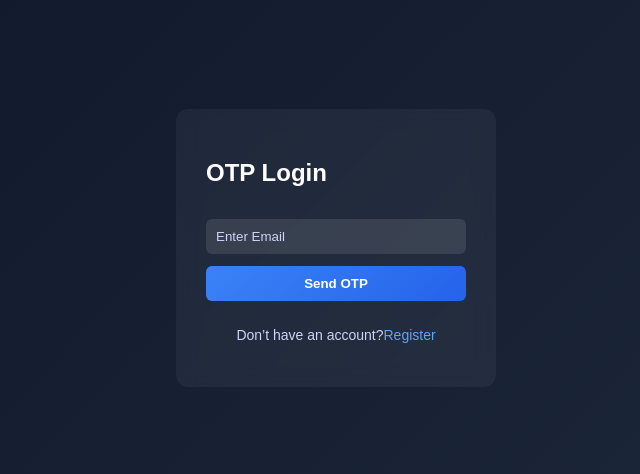
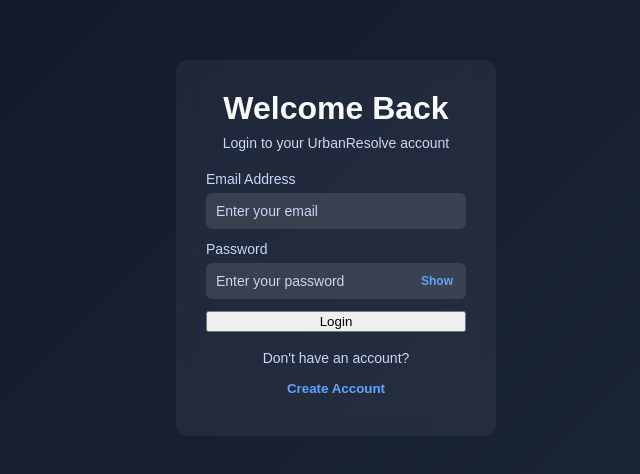
Before and after one commit to VISHAL862586/urbanresolve-frontend, a React (Vite) app: page /login in a window 1280 px wide. Shown: the part 152-626 px from the top of the page, without its empty margins (304-944 px from the left). Built offline with nearby package versions, Linux system fonts and the light colour scheme.

Commit message:
Update login page with email password authentication

```diff
--- a/src/Pages/Account.css
+++ b/src/Pages/Account.css
@@ -22,6 +22,7 @@
 .user-title {
     text-align: center;
     color: #f8fafc;
+    margin-bottom: 8px;
 }
 
 .user-input,
@@ -33,6 +34,13 @@
 
     background: rgba(255, 255, 255, 0.1);
     color: white;
+
+    font-size: 14px;
+    box-sizing: border-box;
+}
+
+.user-input {
+    width: 100%;
 }
 
 .user-textarea {
@@ -44,6 +52,49 @@
     color: #cbd5f5;
 }
 
+/* =========================
+   PASSWORD FIELD
+========================= */
+
+.password-wrapper {
+    position: relative;
+    width: 100%;
+}
+
+.password-input {
+    width: 100%;
+    padding-right: 65px;
+}
+
+.password-toggle {
+    position: absolute;
+
+    right: 8px;
+    top: 50%;
+
+    transform: translateY(-50%);
+
+    border: none;
+    background: transparent;
+
+    color: #60a5fa;
+
+    font-size: 12px;
+    font-weight: 600;
+
+    cursor: pointer;
+
+    padding: 5px;
+}
+
+.password-toggle:hover {
+    color: #93c5fd;
+}
+
+/* =========================
+   BUTTON
+========================= */
+
 .user-btn {
     padding: 10px;
     border-radius: 6px;
@@ -51,6 +102,7 @@
 
     background: linear-gradient(135deg, #3b82f6, #2563eb);
     color: white;
+
     font-weight: 600;
     cursor: pointer;
 
@@ -61,9 +113,21 @@
     transform: translateY(-2px);
     box-shadow: 0 10px 25px rgba(37, 99, 235, 0.4);
 }
+
 .user-btn:active {
     transform: scale(0.98);
 }
+
+.user-btn:disabled {
+    opacity: 0.6;
+    cursor: not-allowed;
+    transform: none;
+    box-shadow: none;
+}
+
+/* =========================
+   REGISTER / LOGIN TEXT
+========================= */
 
 .user-text {
     text-align: center;
@@ -76,98 +140,259 @@
     cursor: pointer;
 }
 
-/* OTP TIMER */
-
-.otp-timer{
-    color:white;
-    margin-top:15px;
-    text-align:center;
-}
-
-/* RESEND BUTTON */
-
-.resend-btn{
-    margin-top:10px;
-    width:100%;
-    padding:12px;
-    border:none;
-    border-radius:10px;
-    background:#22c55e;
-    color:white;
-    cursor:pointer;
-    font-weight:bold;
-    transition:0.3s;
-}
-
-.resend-btn:hover{
-    background:#16a34a;
+.user-link:hover {
+    color: #93c5fd;
 }
 
 /* =========================
-   CUSTOM POPUP
+   ACCOUNT PAGE
 ========================= */
 
-.custom-popup{
+.account-page {
+    height: 100vh;
+    display: flex;
+    justify-content: center;
+    align-items: center;
 
-    position:fixed;
-
-    top:25px;
-    right:25px;
-
-    padding:18px 28px;
-
-    border-radius:12px;
-
-    color:white;
-
-    font-size:17px;
-    font-weight:bold;
-
-    z-index:9999;
-
-    box-shadow:0 8px 20px rgba(0,0,0,0.3);
-
-    animation:slideIn 0.4s ease;
+    background: linear-gradient(135deg, #0f172a, #1e293b);
 }
 
-/* SUCCESS */
+.account-card {
+    width: 320px;
+    padding: 30px;
+    border-radius: 12px;
 
-.custom-popup.success{
+    background: rgba(255, 255, 255, 0.05);
+    backdrop-filter: blur(10px);
 
-    background:#22c55e;
+    box-sizing: border-box;
 }
 
-/* ERROR */
-
-.custom-popup.error{
-
-    background:#ef4444;
+.account-header {
+    text-align: center;
+    margin-bottom: 20px;
 }
 
-      /* Dropdown options */
-      select option {
-          background: #1f2940;   /* dark dropdown background */
-          color: #fff;           /* visible text */
+.account-title {
+    color: #f8fafc;
+    margin: 0 0 8px 0;
 }
 
-      /* Optional hover effect */
+.account-subtitle {
+    color: #cbd5f5;
+    font-size: 14px;
+    margin: 0;
+}
+
+.account-form {
+    display: flex;
+    flex-direction: column;
+    gap: 12px;
+}
+
+.form-group {
+    display: flex;
+    flex-direction: column;
+    gap: 6px;
+}
+
+.form-group label {
+    color: #cbd5f5;
+    font-size: 14px;
+}
+
+/* =========================
+   ACCOUNT INPUT
+========================= */
+
+.account-input {
+    width: 100%;
+    padding: 10px;
+
+    border-radius: 6px;
+    border: none;
+    outline: none;
+
+    background: rgba(255, 255, 255, 0.1);
+    color: white;
+
+    font-size: 14px;
+
+    box-sizing: border-box;
+}
+
+.account-input::placeholder {
+    color: #cbd5f5;
+}
+
+.account-input:focus {
+    box-shadow: 0 0 0 2px rgba(59, 130, 246, 0.45);
+}
+
+/* =========================
+   ACCOUNT MESSAGE
+========================= */
+
+.account-message {
+    padding: 10px;
+    border-radius: 6px;
+
+    text-align: center;
+    font-size: 14px;
+    font-weight: 600;
+
+    margin-bottom: 12px;
+}
+
+.account-message.success {
+    background: #22c55e;
+    color: white;
+}
+
+.account-message.error {
+    background: #ef4444;
+    color: white;
+}
+
+/* =========================
+   REGISTER BUTTON
+========================= */
+
+.register-btn {
+    width: 100%;
+
+    padding: 10px;
+    border-radius: 6px;
+    border: none;
+
+    background: transparent;
+
+    color: #60a5fa;
+
+    font-weight: 600;
+
+    cursor: pointer;
+
+    transition: 0.3s;
+}
+
+.register-btn:hover {
+    color: #93c5fd;
+    background: rgba(255, 255, 255, 0.05);
+}
+
+/* =========================
+   ACCOUNT DIVIDER
+========================= */
+
+.account-divider {
+    text-align: center;
+
+    margin: 18px 0 5px;
+
+    color: #cbd5f5;
+    font-size: 14px;
+}
+
+/* =========================
+   POPUP
+========================= */
+
+.custom-popup {
+    position: fixed;
+
+    top: 25px;
+    right: 25px;
+
+    padding: 18px 28px;
+
+    border-radius: 12px;
+
+    color: white;
+
+    font-size: 17px;
+    font-weight: bold;
+
+    z-index: 9999;
+
+    box-shadow: 0 8px 20px rgba(0, 0, 0, 0.3);
+
+    animation: slideIn 0.4s ease;
+}
+
+/* =========================
+   SUCCESS
+========================= */
+
+.custom-popup.success {
+    background: #22c55e;
+}
+
+/* =========================
+   ERROR
+========================= */
+
+.custom-popup.error {
+    background: #ef4444;
+}
+
+/* =========================
+   DROPDOWN OPTIONS
+========================= */
+
+select option {
+    background: #1f2940;
+    color: #fff;
+}
+
 select option:hover {
     background: #2563eb;
     color: white;
 }
 
-/* ANIMATION */
+/* =========================
+   ANIMATION
+========================= */
 
-@keyframes slideIn{
+@keyframes slideIn {
 
-    from{
-        transform:translateX(100%);
-        opacity:0;
+    from {
+        transform: translateX(100%);
+        opacity: 0;
     }
 
-    to{
-        transform:translateX(0);
-        opacity:1;
+    to {
+        transform: translateX(0);
+        opacity: 1;
     }
 
 }
+
+/* =========================
+   MOBILE
+========================= */
+
+@media (max-width: 500px) {
+
+    .user-form {
+        width: calc(100% - 30px);
+        max-width: 320px;
+        padding: 25px;
+    }
+
+    .account-card {
+        width: calc(100% - 30px);
+        max-width: 320px;
+        padding: 25px;
+    }
+
+    .custom-popup {
+        top: 15px;
+        right: 15px;
+        left: 15px;
+
+        text-align: center;
+
+        padding: 15px;
+    }
+}
--- a/src/Pages/Login.jsx
+++ b/src/Pages/Login.jsx
@@ -7,120 +7,33 @@
   const navigate = useNavigate();
 
   const [email, setEmail] = useState("");
-  const [otp, setOtp] = useState("");
+  const [password, setPassword] = useState("");
 
-  const [showOtpBox, setShowOtpBox] =
-    useState(false);
+  const [showPassword, setShowPassword] = useState(false);
+  const [loading, setLoading] = useState(false);
 
-  const [showPopup, setShowPopup] =
-    useState(false);
+  const [message, setMessage] = useState("");
+  const [messageType, setMessageType] = useState("");
 
-  const [timer, setTimer] =
-    useState(30);
+  async function handleLogin(e) {
 
-  const [resendDisabled, setResendDisabled] =
-    useState(true);
+    e.preventDefault();
 
-  const [popupMessage, setPopupMessage] =
-    useState("");
+    setMessage("");
+    setMessageType("");
 
-  const [popupType, setPopupType] =
-    useState("");
-
-  // =========================
-  // SEND OTP
-  // =========================
-
-  async function sendOtp() {
+    if (!email.trim() || !password.trim()) {
+      setMessage("Please enter email and password.");
+      setMessageType("error");
+      return;
+    }
 
     try {
 
-      const res = await fetch(
-        `${"https://urbanresolve-render-backend.onrender.com"}/api/auth/send-otp`,
-        {
-          method: "POST",
-          headers: {
-            "Content-Type": "application/json"
-          },
-          credentials: "include",
-          body: JSON.stringify({ email })
-        }
-      );
-
-      const message = await res.text();
-
-      // USER NOT FOUND
-      if (message.includes("User not found")) {
-
-       setPopupMessage(message);
-
-        setPopupType("error");
-
-        setTimeout(() => {
-          setPopupMessage("");
-        }, 1000);
-
-        return;
-      }
-
-      // SUCCESS
-      setPopupMessage("OTP Sent Successfully ✅");
-
-      setPopupType("success");
-
-      setTimeout(() => {
-        setPopupMessage("");
-      }, 1000);
-
-      setShowOtpBox(true);
-
-      setTimer(20);
-
-      setResendDisabled(true);
-
-      startTimer();
-
-    } catch (err) {
-
-      console.error(err);
-
-      alert("Something went wrong");
-    }
-  }
-
-  // =========================
-  // TIMER
-  // =========================
-
-  function startTimer() {
-
-    let count = 60;
-    const interval = setInterval(() => {
-
-      count--;
-
-      setTimer(count);
-
-      if (count <= 0) {
-
-        clearInterval(interval);
-
-        setResendDisabled(false);
-      }
-
-    }, 500);
-  }
-
-  // =========================
-  // VERIFY OTP
-  // =========================
-
-  async function verifyOtp() {
-
-    try {
+      setLoading(true);
 
       const res = await fetch(
-        `${"https://urbanresolve-render-backend.onrender.com"}/api/auth/verify-otp`,
+        "https://urbanresolve-render-backend.onrender.com/api/auth/login",
         {
           method: "POST",
           headers: {
@@ -128,170 +41,168 @@
           },
           credentials: "include",
           body: JSON.stringify({
-            email,
-            otp
+            email: email.trim(),
+            password
           })
         }
       );
 
+      const responseText = await res.text();
+
       if (!res.ok) {
-        throw new Error("Invalid OTP");
+        setMessage(
+          responseText || "Invalid email or password."
+        );
+        setMessageType("error");
+        return;
       }
-      const user = await res.json();
+
+      let user;
+
+      try {
+        user = JSON.parse(responseText);
+      } catch {
+        user = null;
+      }
 
       console.log("Logged in user:", user);
 
-      // Check whether session exists
-    const me = await fetch(
-        `${"https://urbanresolve-render-backend.onrender.com"}/api/auth/me`,
-        {
-            credentials: "include"
-        }
-    );
-
-    console.log("ME STATUS:", me.status);
-
-    const text = await me.text();
-
-    console.log("ME RESPONSE:", text);
-
-      setShowPopup(true);
+      setMessage("Login successful!");
+      setMessageType("success");
 
       setTimeout(() => {
-          setShowPopup(false);
-          navigate("/");
-      }, 2000);
+        navigate("/");
+      }, 1200);
 
-    } catch (err) {
+    } catch (error) {
 
-      console.error(err);
+      console.error("Login error:", error);
 
-      setPopupMessage("Invalid OTP ❌");
+      setMessage(
+        "Unable to connect to server. Please try again."
+      );
+      setMessageType("error");
 
-      setPopupType("error");
+    } finally {
 
-      setTimeout(() => {
-        setPopupMessage("");
-      }, 2000);
+      setLoading(false);
+
     }
   }
 
-  // =========================
-  // RESEND OTP
-  // =========================
+  return (
+    <div className="account-page">
 
-  function resendOtp() {
+      <div className="account-card">
 
-    sendOtp();
-  }
+        <div className="account-header">
 
-  return (
+          <h1 className="account-title">
+            Welcome Back
+          </h1>
 
-    <>
+          <p className="account-subtitle">
+            Login to your UrbanResolve account
+          </p>
 
-    {popupMessage && (
+        </div>
 
-      <div className={`custom-popup ${popupType}`}>
-
-        {popupMessage}
-
-      </div>
-    )}
-
-    <div className="user-container">
-
-      <div className="user-form">
-
-        <h2>OTP Login</h2>
-
-        {/* EMAIL */}
-        <input
-          className="user-input"
-          type="email"
-          placeholder="Enter Email"
-          value={email}
-          onChange={(e) =>
-            setEmail(e.target.value)
-          }
-        />
-
-        {/* SEND OTP */}
-        {!showOtpBox && (
-
-          <button
-            className="user-btn"
-            onClick={sendOtp}
-          >
-            Send OTP
-          </button>
+        {message && (
+          <div className={`account-message ${messageType}`}>
+            {message}
+          </div>
         )}
 
-        {/* OTP SECTION */}
-        {showOtpBox && (
+        <form
+          className="account-form"
+          onSubmit={handleLogin}
+        >
 
-          <>
+          {/* Email */}
+          <div className="form-group">
+
+            <label htmlFor="email">
+              Email Address
+            </label>
 
             <input
-              className="user-input"
-              type="text"
-              placeholder="Enter OTP"
-              value={otp}
-              onChange={(e) =>
-                setOtp(e.target.value)
-              }
+              id="email"
+              className="account-input"
+              type="email"
+              placeholder="Enter your email"
+              value={email}
+              onChange={(e) => setEmail(e.target.value)}
+              autoComplete="email"
+              required
             />
 
-            <button
-              className="user-btn"
-              onClick={verifyOtp}
-            >
-              Verify OTP
-            </button>
+          </div>
 
-            {/* TIMER */}
-            {timer > 0 ? (
+          {/* Password */}
+          <div className="form-group">
 
-              <p className="otp-timer">
-                Resend OTP in {timer}s
-              </p>
+            <label htmlFor="password">
+              Password
+            </label>
 
-            ) : (
+            <div className="password-wrapper">
+
+              <input
+                id="password"
+                className="account-input password-input"
+                type={showPassword ? "text" : "password"}
+                placeholder="Enter your password"
+                value={password}
+                onChange={(e) => setPassword(e.target.value)}
+                autoComplete="current-password"
+                required
+              />
 
               <button
-                className="resend-btn"
-                disabled={resendDisabled}
-                onClick={resendOtp}
+                type="button"
+                className="password-toggle"
+                onClick={() =>
+                  setShowPassword(!showPassword)
+                }
+                aria-label={
+                  showPassword
+                    ? "Hide password"
+                    : "Show password"
+                }
               >
-                Resend OTP
+                {showPassword ? "Hide" : "Show"}
               </button>
-            )}
 
-          </>
-        )}
+            </div>
 
-        <p className="user-text">
-          Don’t have an account?
+          </div>
 
-          <span
-            className="user-link"
-            onClick={() => navigate("/register")}
+          {/* Login button */}
+          <button
+            type="submit"
+            className="account-btn"
+            disabled={loading}
           >
-            Register
-          </span>
-        </p>
+            {loading ? "Logging in..." : "Login"}
+          </button>
+
+        </form>
+
+        <div className="account-divider">
+          <span>Don't have an account?</span>
+        </div>
+
+        <button
+          type="button"
+          className="register-btn"
+          onClick={() => navigate("/register")}
+        >
+          Create Account
+        </button>
 
       </div>
 
-      {/* SUCCESS POPUP */}
-      {showPopup && (
-
-        <div className="popup">
-          Login Successfully ✅
-        </div>
-      )}
-
     </div>
-    </>
   );
 }
 
```
Lines whose indentation alone changed are shown as unchanged.
